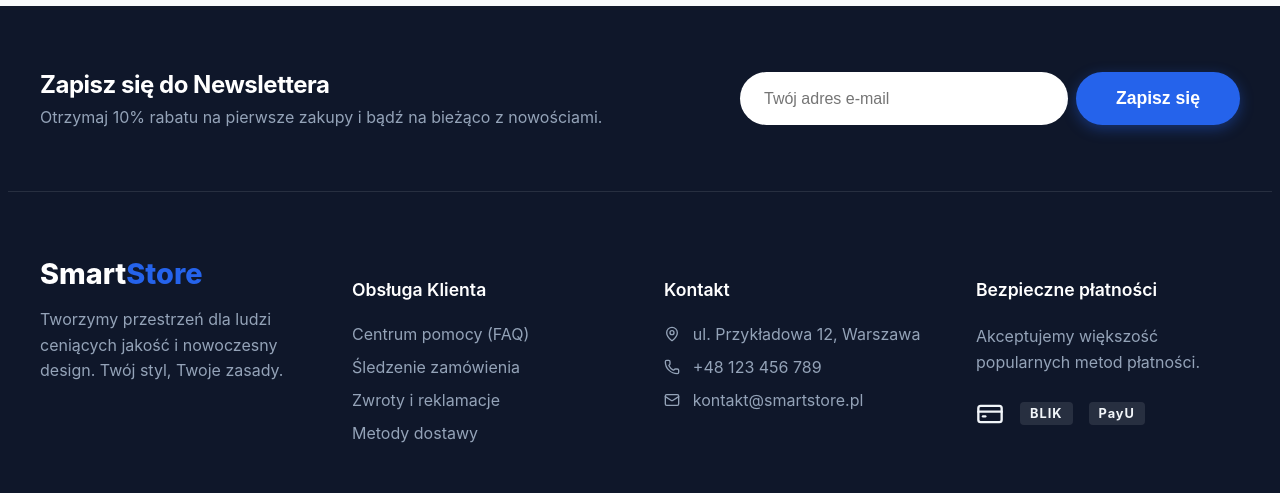
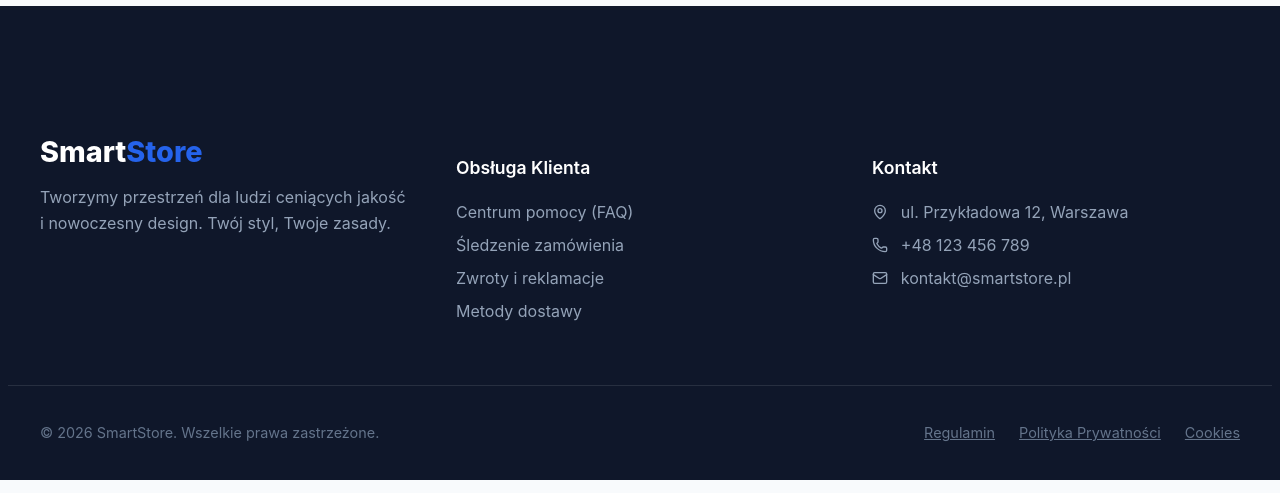
Before and after one commit to MateuszSkoraWsei/SmartStore, a React (Vite) app in the folder SmartStore/SmartStore/React/my-react-app/: page / in a window 1280 px wide. Shown: the part 1264-1757 px from the top of the page. Built offline with nearby package versions, Linux system fonts and the light colour scheme; no server answers.

Commit message:
editing content of footer

```diff
--- a/SmartStore/SmartStore/React/my-react-app/src/Components/Footer/MainFooter.jsx
+++ b/SmartStore/SmartStore/React/my-react-app/src/Components/Footer/MainFooter.jsx
@@ -3,22 +3,13 @@ import {   Mail, MapPin, Phone, CreditCard } from 'lucide-react';
 const MainFooter = () => {
     return (
         <footer className="main-footer">
-            {/* SEKCJA 1: Newsletter */}
-            <div className="footer-newsletter">
-                <div className="newsletter-content">
-                    <h3>Zapisz się do Newslettera</h3>
-                    <p>Otrzymaj 10% rabatu na pierwsze zakupy i bądź na bieżąco z nowościami.</p>
-                </div>
-                <div className="newsletter-form">
-                    <input type="email" placeholder="Twój adres e-mail" className="newsletter-input" />
-                    <button className="btn-main newsletter-btn">Zapisz się</button>
-                </div>
-            </div>
 
-            {/* SEKCJA 2: Główne linki */}
+
+
+
             <div className="footer-grid">
 
-                {/* Kolumna 1: O nas */}
+
                 <div className="footer-col">
                     <div className="footer-logo">
                         Smart<span>Store</span>
@@ -32,7 +23,7 @@ const MainFooter = () => {
                     </div>
                 </div>
 
-                {/* Kolumna 2: Obsługa Klienta */}
+
                 <div className="footer-col">
                     <h4>Obsługa Klienta</h4>
                     <ul>
@@ -43,7 +34,7 @@ const MainFooter = () => {
                     </ul>
                 </div>
 
-                {/* Kolumna 3: Kontakt */}
+
                 <div className="footer-col">
                     <h4>Kontakt</h4>
                     <ul className="contact-info">
@@ -53,21 +44,12 @@ const MainFooter = () => {
                     </ul>
                 </div>
 
-                {/* Kolumna 4: Płatności */}
-                <div className="footer-col">
-                    <h4>Bezpieczne płatności</h4>
-                    <p className="footer-desc mb-2">Akceptujemy większość popularnych metod płatności.</p>
-                    <div className="payment-icons">
-                        <CreditCard size={28} />
-                        {/* Tutaj możesz później dodać logo Blika, PayU, Visa itp. jako obrazki */}
-                        <span className="payment-badge">BLIK</span>
-                        <span className="payment-badge">PayU</span>
-                    </div>
-                </div>
+
+
 
             </div>
 
-            {/* SEKCJA 3: Bottom Bar */}
+
             <div className="footer-bottom">
                 <p>&copy; {new Date().getFullYear()} SmartStore. Wszelkie prawa zastrzeżone.</p>
                 <div className="footer-bottom-links">
```
